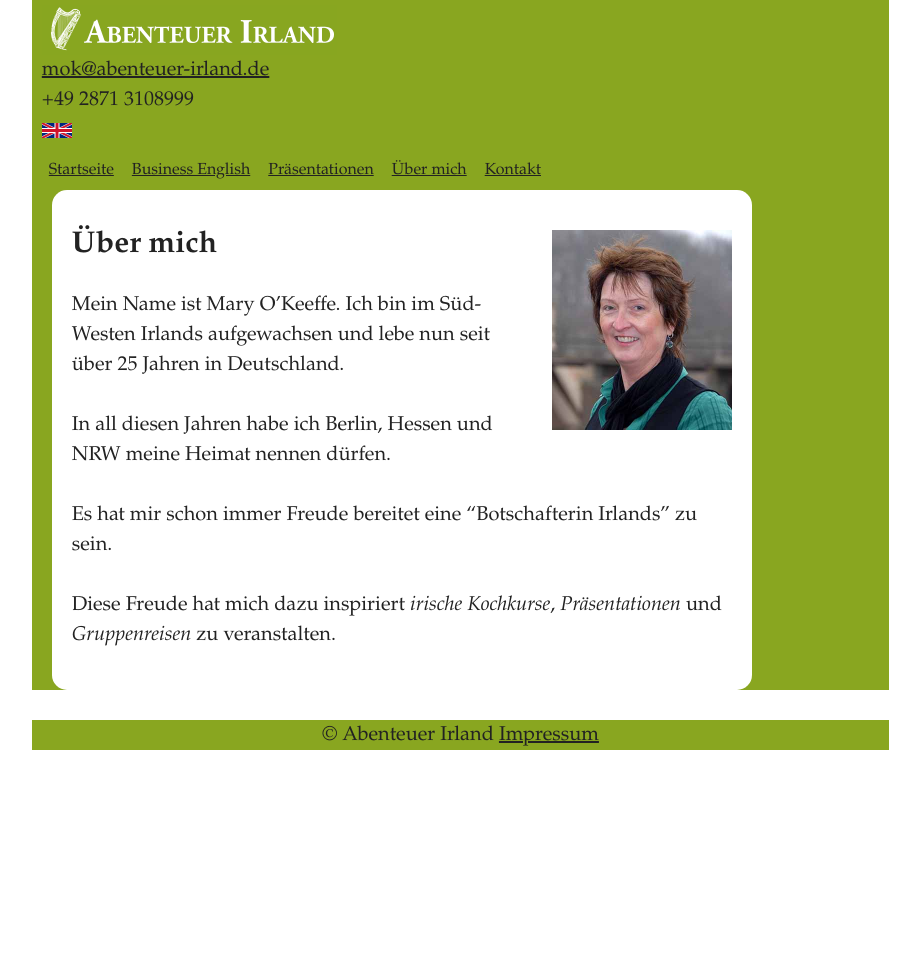
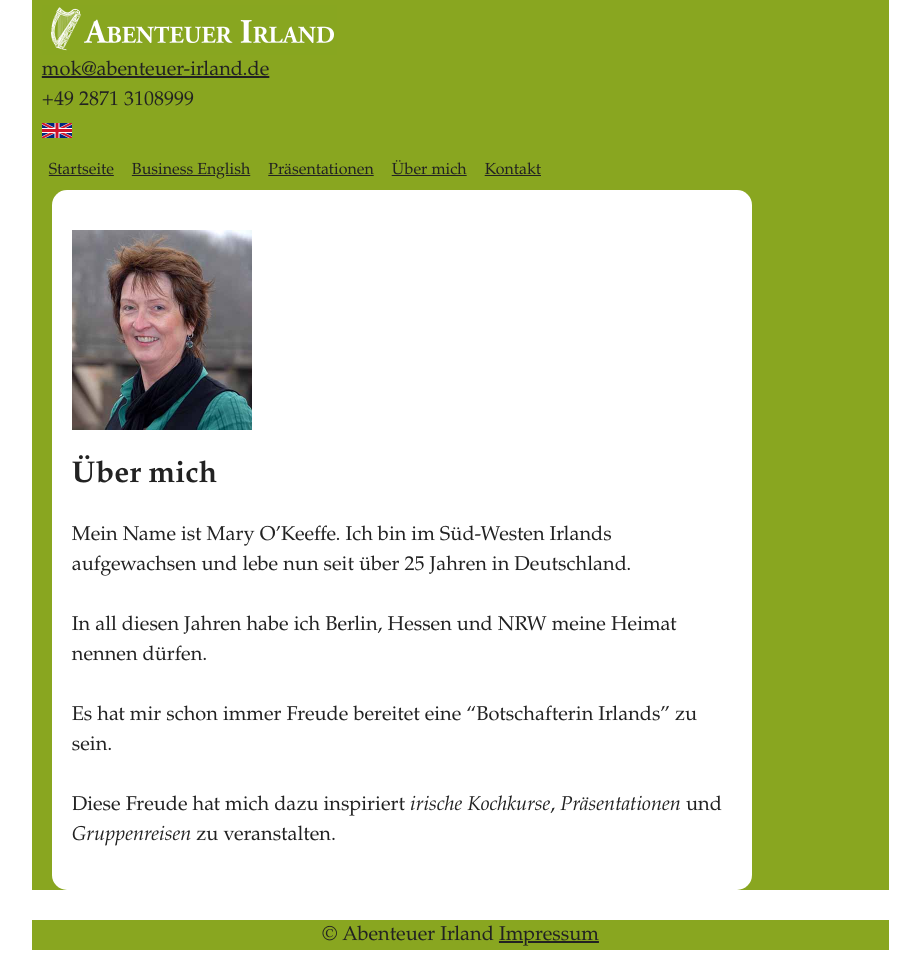
Before and after one commit to ArloL/abenteuer-irland, a Jekyll site: the page built from ueber-mich.md, in a window 1280 px wide. Shown: the whole page, without its empty margins (109-1029 px from the left). Built offline with Jekyll 4.4.1, drawn with Linux system fonts in a browser that asks for light colours; before the commit the page ends 900 px from its top, so only the background shows below that.

Commit message:
Use proper image class

```diff
--- a/ueber-mich.md
+++ b/ueber-mich.md
@@ -7,7 +7,7 @@ translations:
  - language: en
    link: en/about-me
 ---
-<img class="floatright" width="180" height="200" src="img/mary-2.jpg">
+<img class="mary" width="180" height="200" src="img/mary-2.jpg">
 
 # Über mich
 
```
Also changed, not shown: en/about-me.md (+1 -1 lines).
